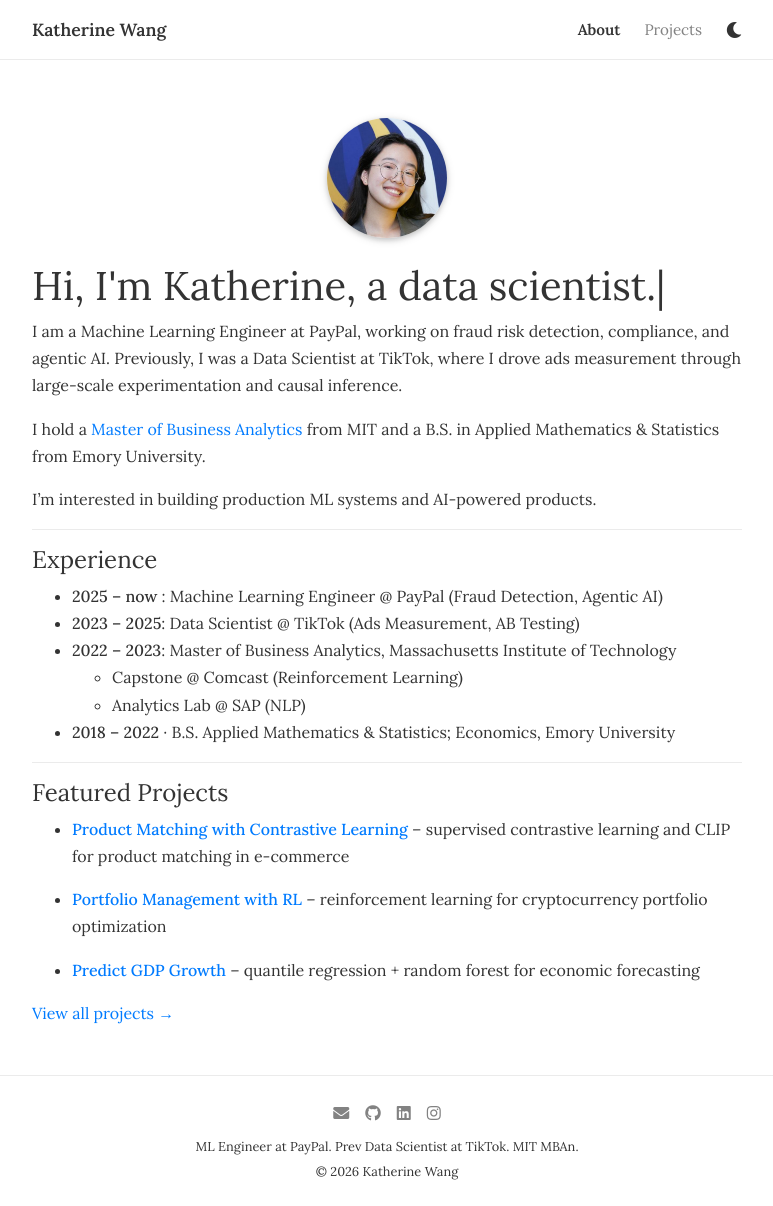
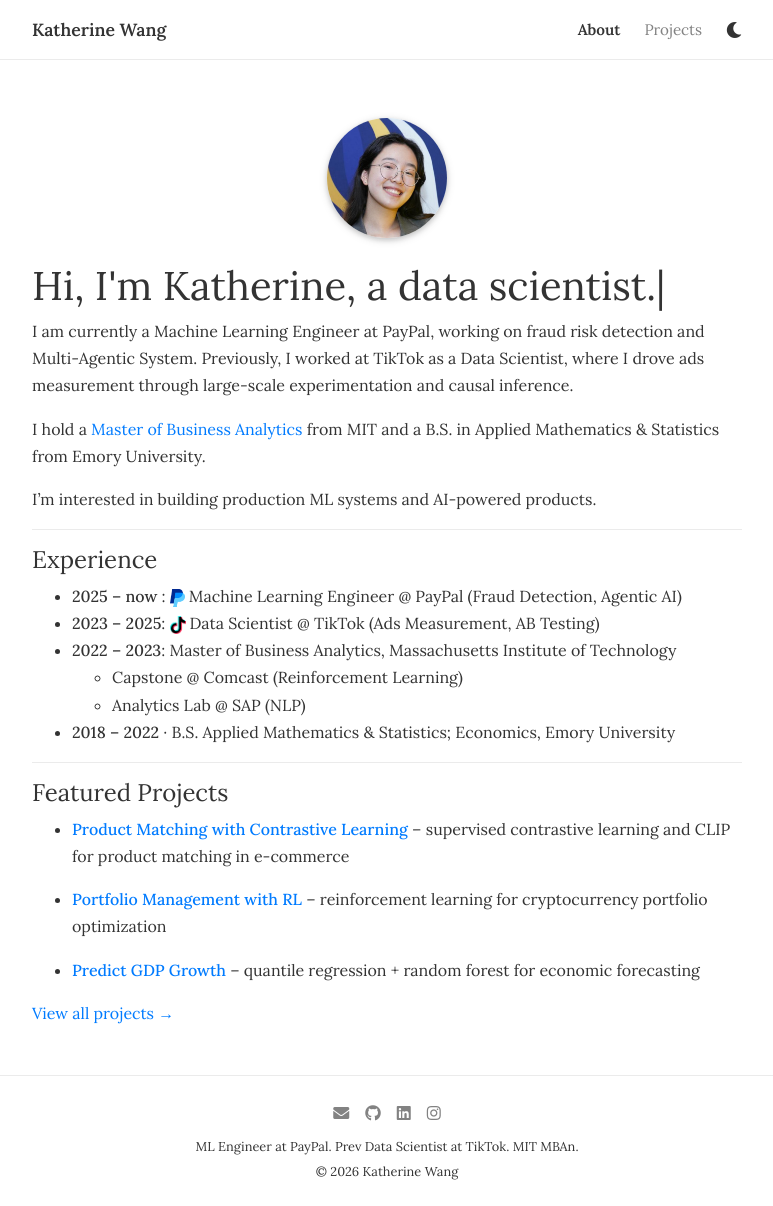
Before and after one commit to katherinewangqw/katherinewangqw.github.io, a Jekyll site: the page built from _pages/about.md, in a window 1280 px wide and 1206 px high. Shown: the whole window, without its empty margins (253-1026 px from the left). Built offline with Jekyll 4.4.1, drawn with Linux system fonts in a browser that asks for light colours; comment, search, counter and statistics services are not loaded; a style sheet for code colours, icons or effects is not loaded.

Commit message:
modifcation to experiences

```diff
--- a/_pages/about.md
+++ b/_pages/about.md
@@ -17,7 +17,7 @@ selected_papers: false
 social: false
 ---
 
-I am a Machine Learning Engineer at PayPal, working on fraud risk detection, compliance, and agentic AI. Previously, I was a Data Scientist at TikTok, where I drove ads measurement through large-scale experimentation and causal inference.
+I am currently a Machine Learning Engineer at PayPal, working on fraud risk detection and Multi-Agentic System. Previously, I worked at TikTok as a Data Scientist, where I drove ads measurement through large-scale experimentation and causal inference.
 
 I hold a [Master of Business Analytics](https://mitsloan.mit.edu/master-of-business-analytics#tour-welcome) from MIT and a B.S. in Applied Mathematics & Statistics from Emory University.
 
@@ -27,8 +27,8 @@ I'm interested in building production ML systems and AI-powered products.
 
 #### Experience
 
-- **2025 -- now** : Machine Learning Engineer @ PayPal (Fraud Detection, Agentic AI)
-- **2023 -- 2025**: Data Scientist @ TikTok (Ads Measurement, AB Testing)
+- **2025 -- now** : <img src="/assets/img/paypal_logo.png" alt="PayPal" height="18" style="vertical-align:middle; margin-right:4px;">Machine Learning Engineer @ PayPal (Fraud Detection, Agentic AI)
+- **2023 -- 2025**: <img src="/assets/img/tiktok_logo.png" alt="TikTok" height="18" style="vertical-align:middle; margin-right:4px;">Data Scientist @ TikTok (Ads Measurement, AB Testing)
 - **2022 -- 2023**: Master of Business Analytics, Massachusetts Institute of Technology
   - Capstone @ Comcast (Reinforcement Learning)
   - Analytics Lab @ SAP (NLP)
```
Also changed, not shown: assets/img/comcast_logo.png (added), assets/img/paypal_logo.png (added), assets/img/sap_logo.png (added), assets/img/tiktok_logo.png (added).
